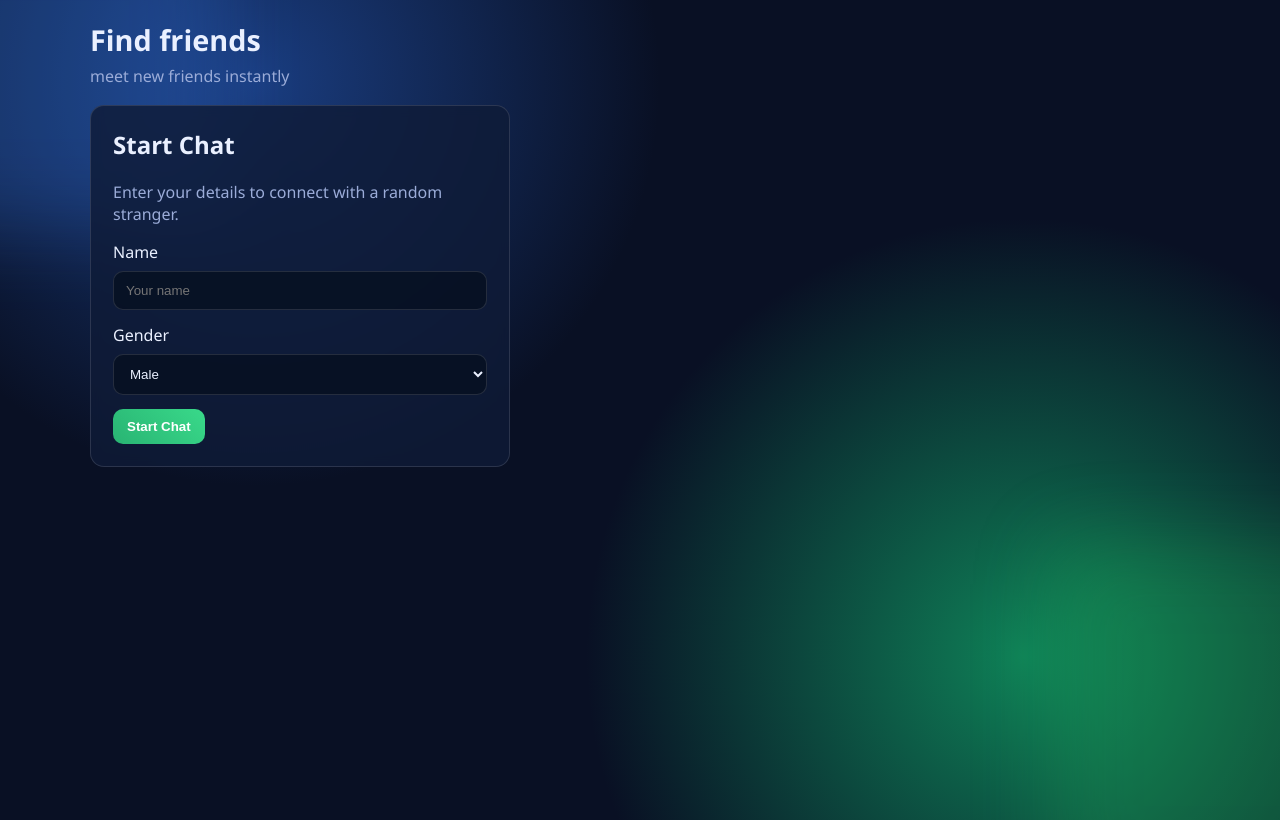
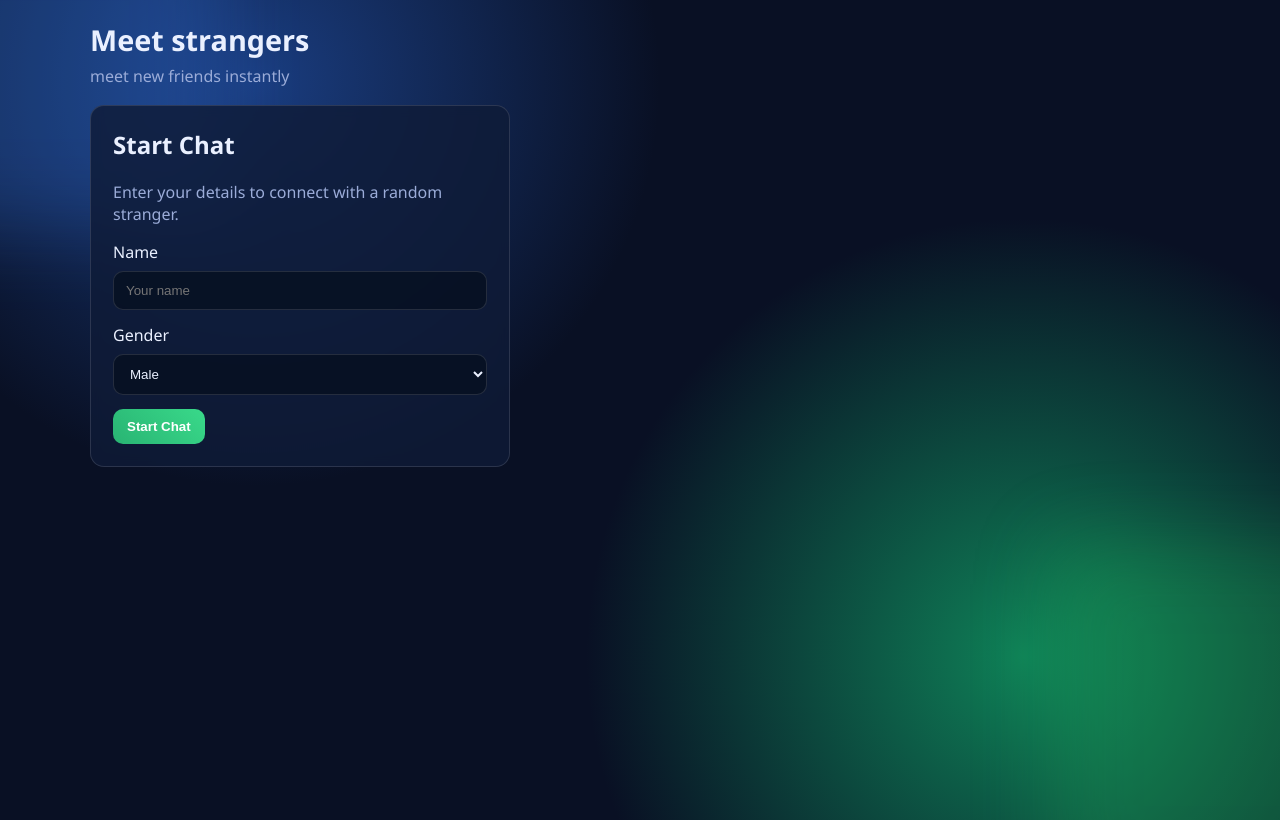
Before and after one commit to v4358137-lang/Vedio-Chat, a website: page public/index.html in a window 1280 px wide. Drawn offline with nearby package versions, Linux system fonts and the light colour scheme; no server answers.

Commit message:
Update index.html

```diff
--- a/public/index.html
+++ b/public/index.html
@@ -21,7 +21,7 @@ content="video chat, random video chat, chat with strangers, free video chat">
 
     <main class="app">
       <header class="topbar">
-        <h1>Find friends</h1>
+        <h1>Meet strangers</h1>
         <p>meet new friends instantly</p>
       </header>
 
```
